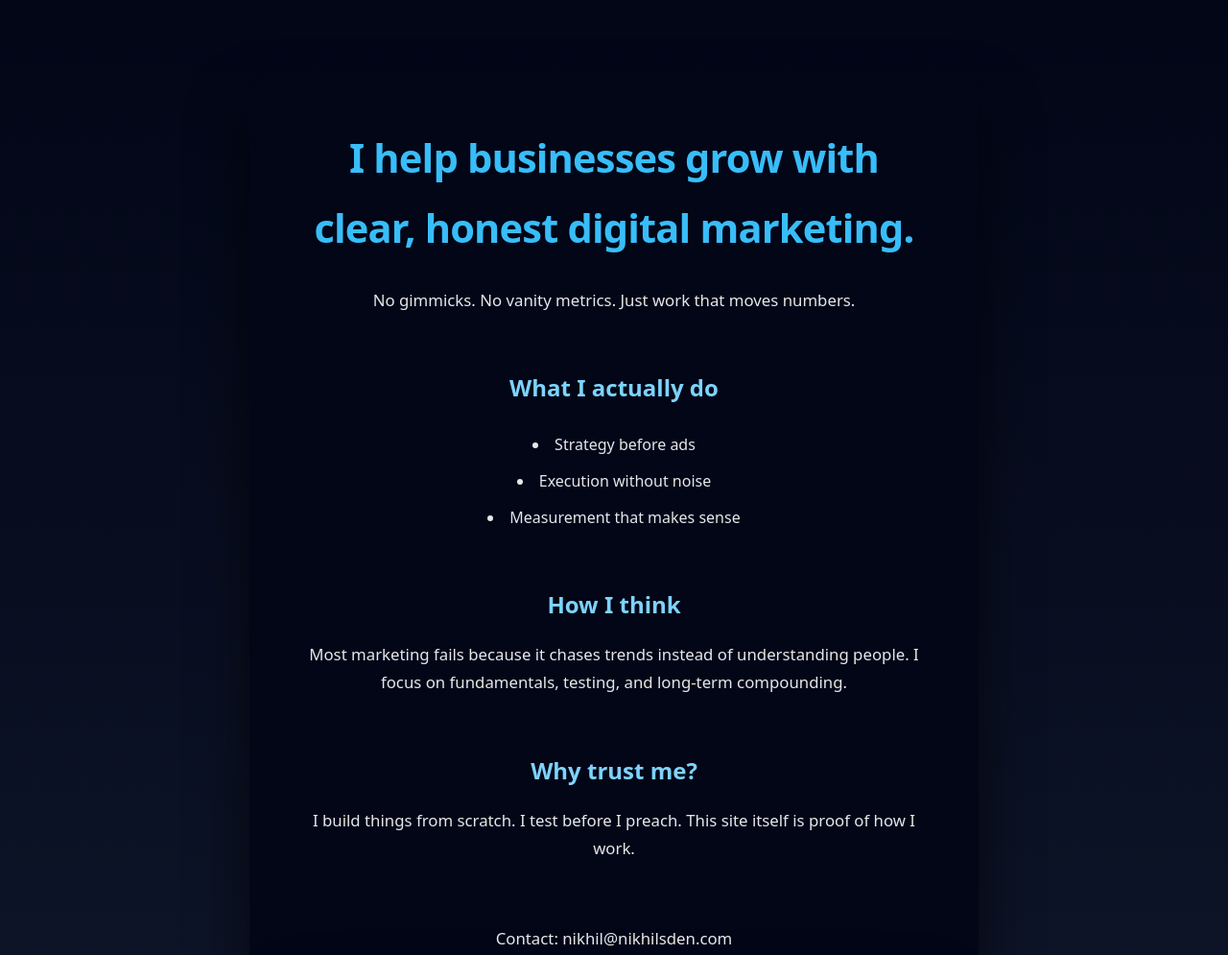
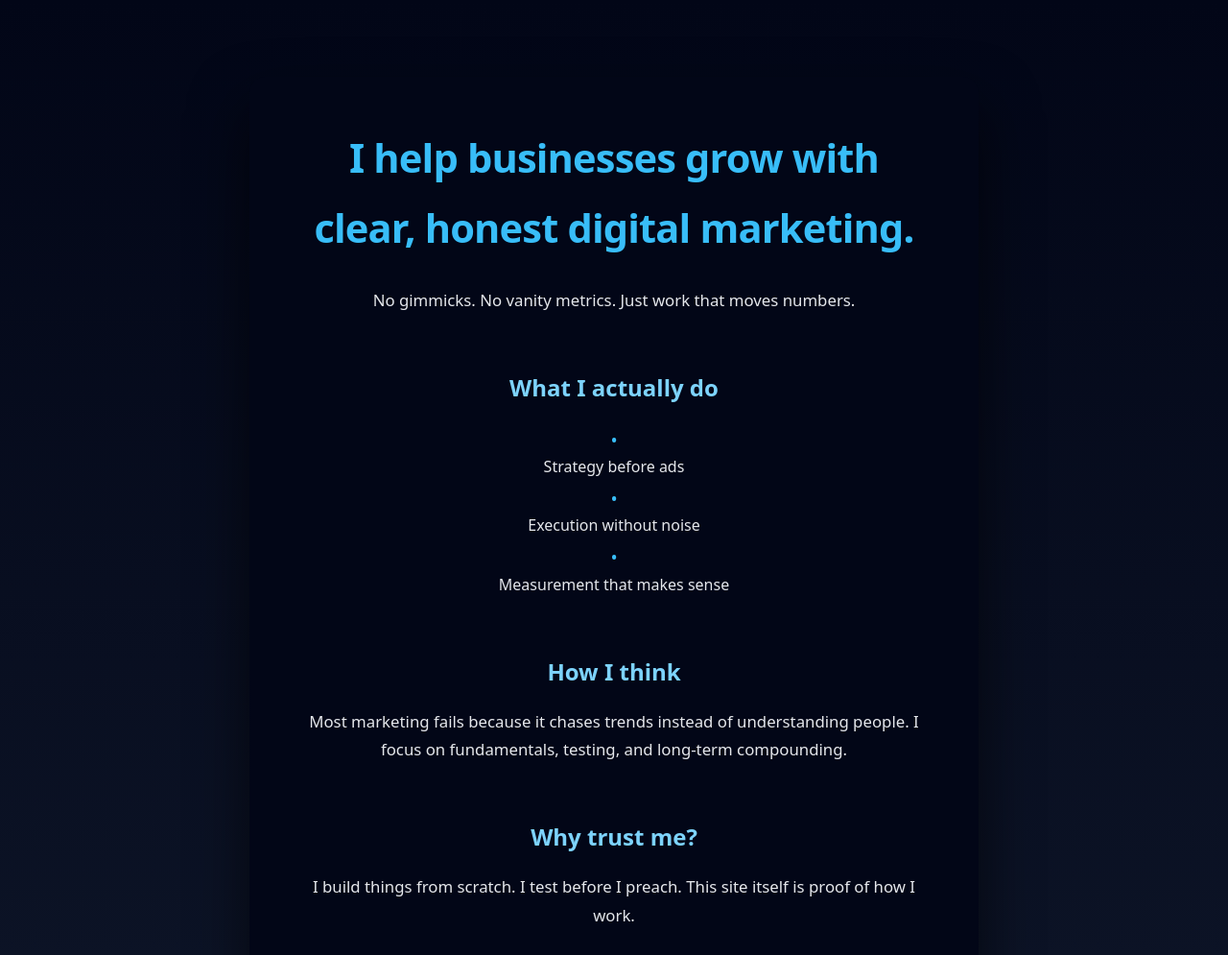
Before and after one commit to houseofgorkha-source/nikhilsden, a plain HTML site: page index.html in a window 1280 px wide. Shown: the top 995 px of the page at 96% size. Drawn offline with Linux system fonts and the light colour scheme.

Commit message:
Update style.css
bullets center aligned

```diff
--- a/style.css
+++ b/style.css
@@ -63,15 +63,27 @@ p {
 
 /* ---------- Lists ---------- */
 ul {
-  list-style-position: inside;
+  list-style: none;      /* kill default bullets */
   padding: 0;
   margin: 24px 0;
 }
 
 li {
   margin-bottom: 10px;
-  color: var(--text-main);
+  position: relative;
+  padding-left: 0;
 }
+
+/* Custom centered bullets */
+li::before {
+  content: "•";
+  display: block;
+  font-size: 1.2rem;
+  line-height: 1;
+  color: var(--accent);
+  margin-bottom: 4px;
+}
+
 
 /* ---------- Links ---------- */
 a {
```
